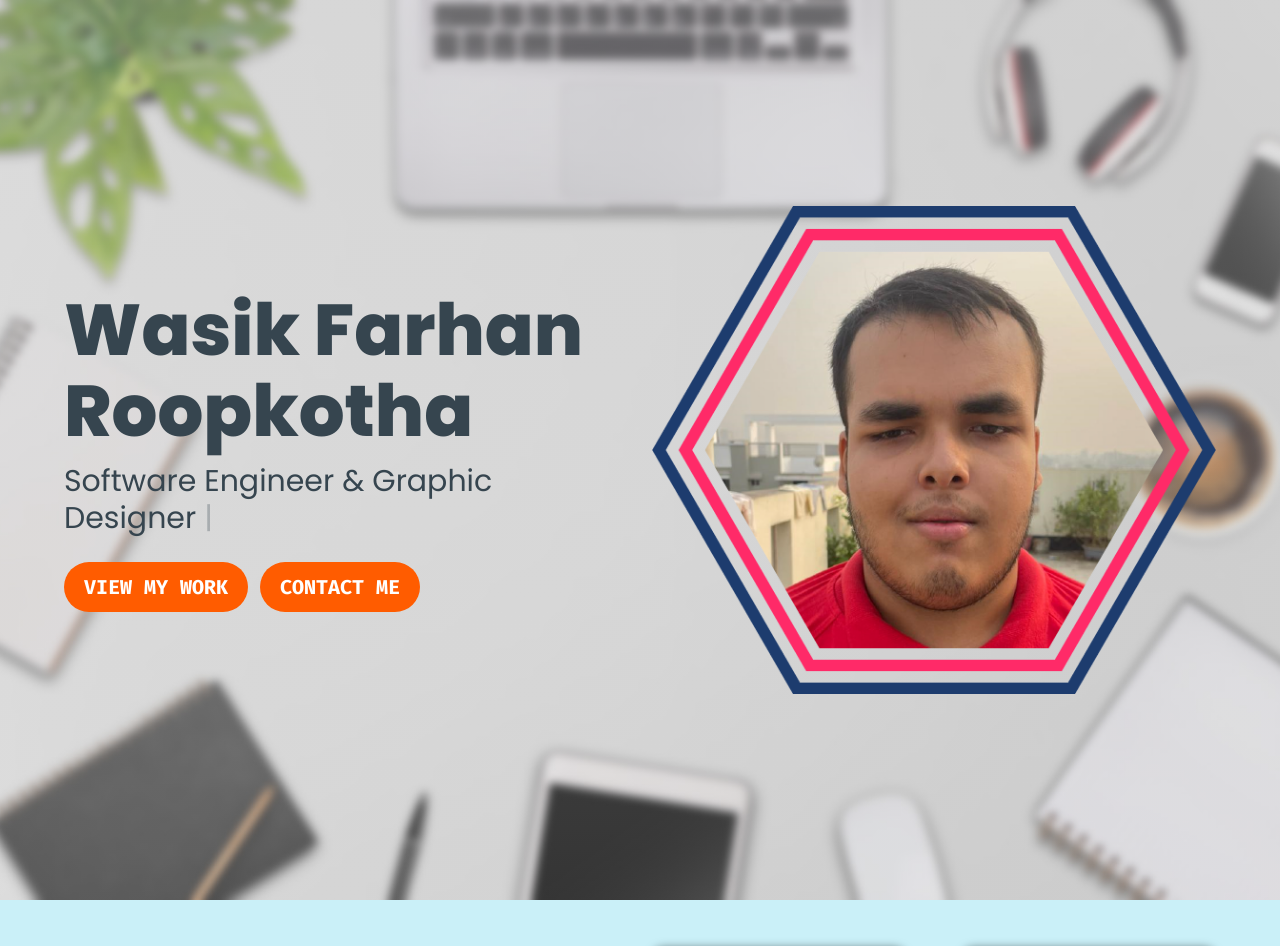
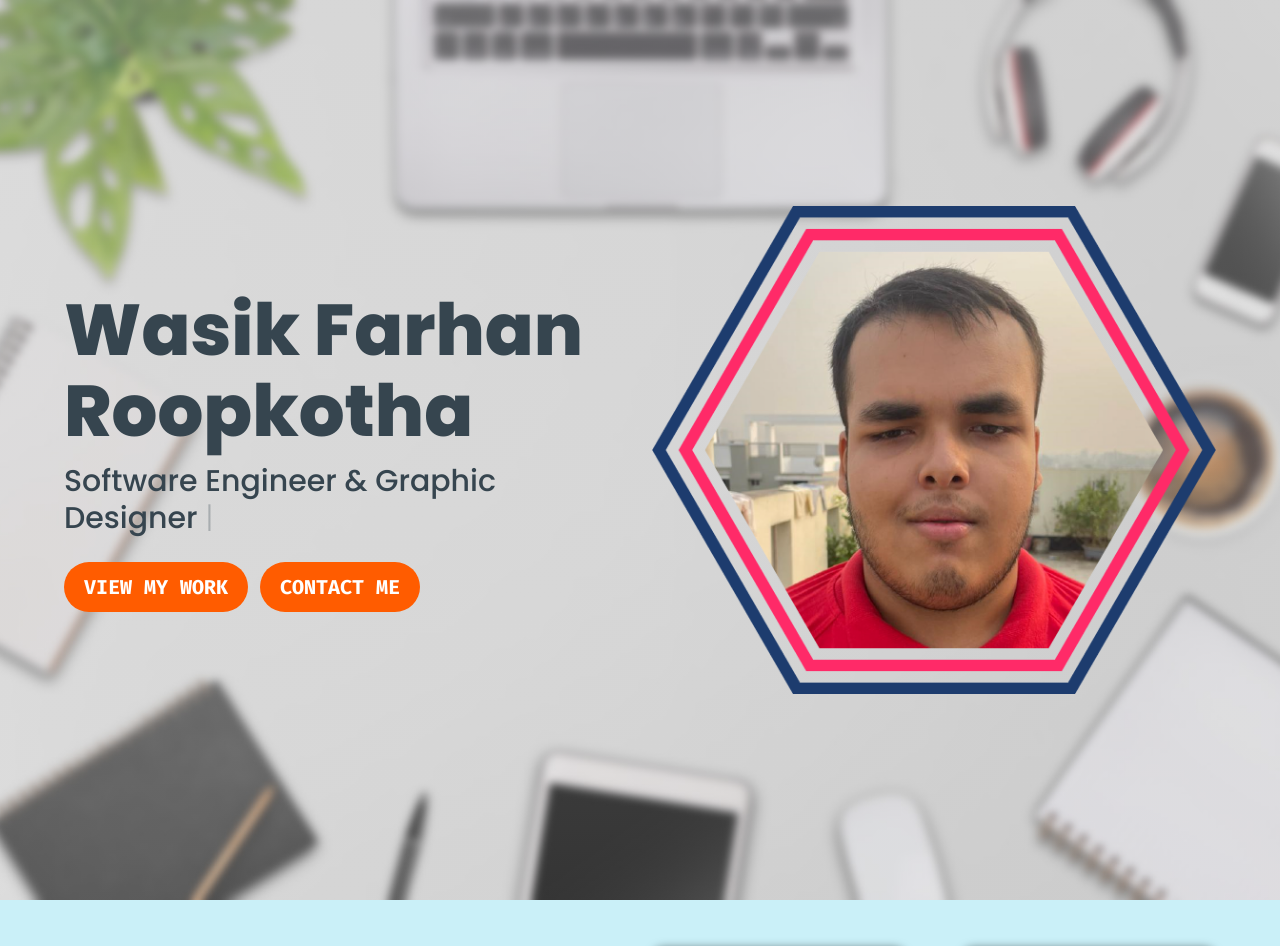
Before and after one commit to TheSiriusSystem/thesiriussystem.netlify.app, a Jekyll site: the page built from index.html, in a window 1280 px wide. Shown: the top 946 px of the page. Built offline with Jekyll 4.4.1, drawn with Linux system fonts in a browser that asks for light colours.

Commit message:
Add varying font weight to tagline

```diff
--- a/_includes/section-home.html
+++ b/_includes/section-home.html
@@ -8,8 +8,8 @@
                         {{ site.author }}
                     </h1>
                     <h2 class="subtitle mt-3">
-                        <span id="typewriter-text"></span>
-                        <span class="typewriter-cursor">|</span>
+                        <span id="typewriter-text" class="has-text-weight-medium"></span>
+                        <span class="typewriter-cursor has-text-weight-light">|</span>
                     </h2>
                     <div class="buttons mt-5">
                         <a class="button is-medium is-primary" href="#projects">
```
